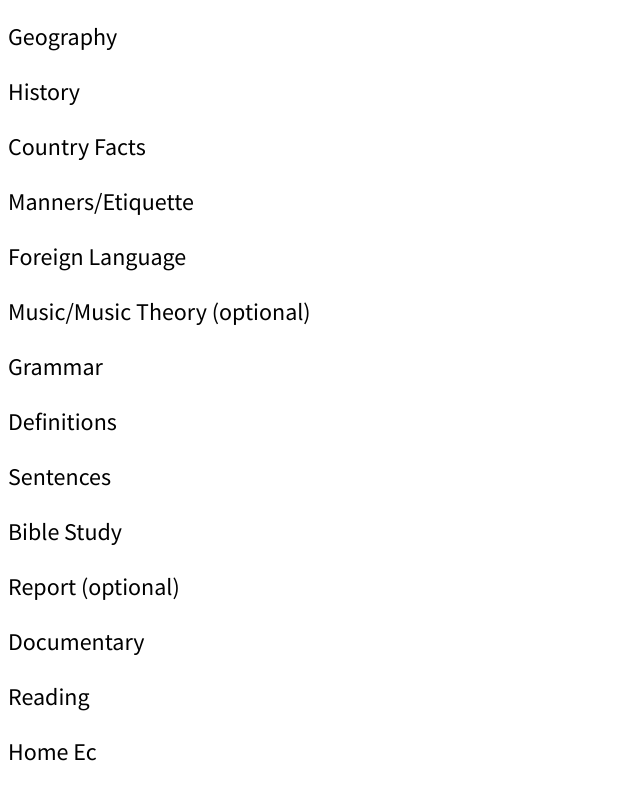
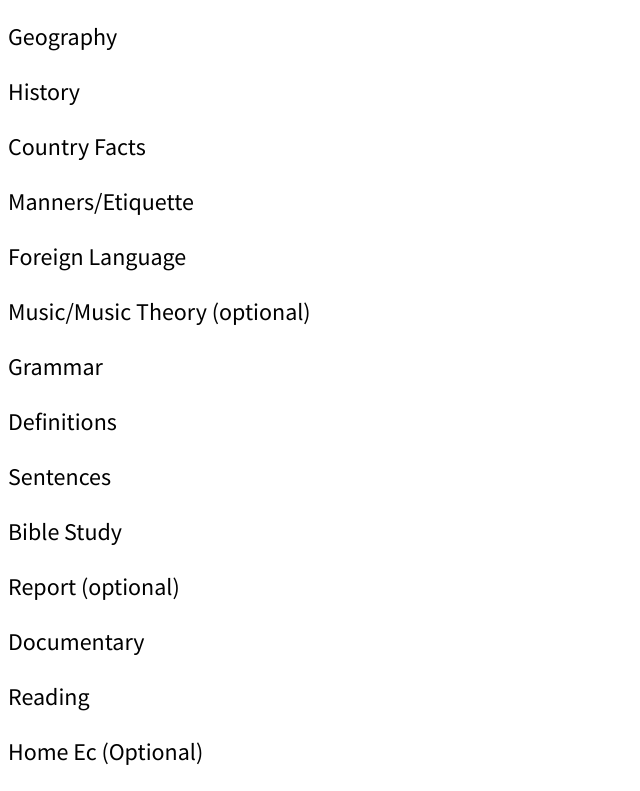
Before and after one commit to CaptainYulef/Home-School-Plan, a plain HTML site: page index.html in a window 1280 px wide. Shown: the part 537-1328 px from the top of the page, without its empty margins (0-640 px from the left). Drawn offline with Linux system fonts and the light colour scheme; a web font is replaced by a local one.

Commit message:
Update index.html

```diff
--- a/index.html
+++ b/index.html
@@ -40,7 +40,7 @@
     <p id='report' onclick="document.getElementById('report').style.display='none';">Report (optional)</p>
 <p id='doc' onclick="document.getElementById('doc').style.display='none';">Documentary</p>
 <p id='read' onclick="document.getElementById('read').style.display='none';">Reading</p>
-   <p id='hc' onclick="document.getElementById('hc').style.display='none';">Home Ec</p>
+   <p id='hc' onclick="document.getElementById('hc').style.display='none';">Home Ec (Optional)</p>
   </div>
 </body>
 
```
